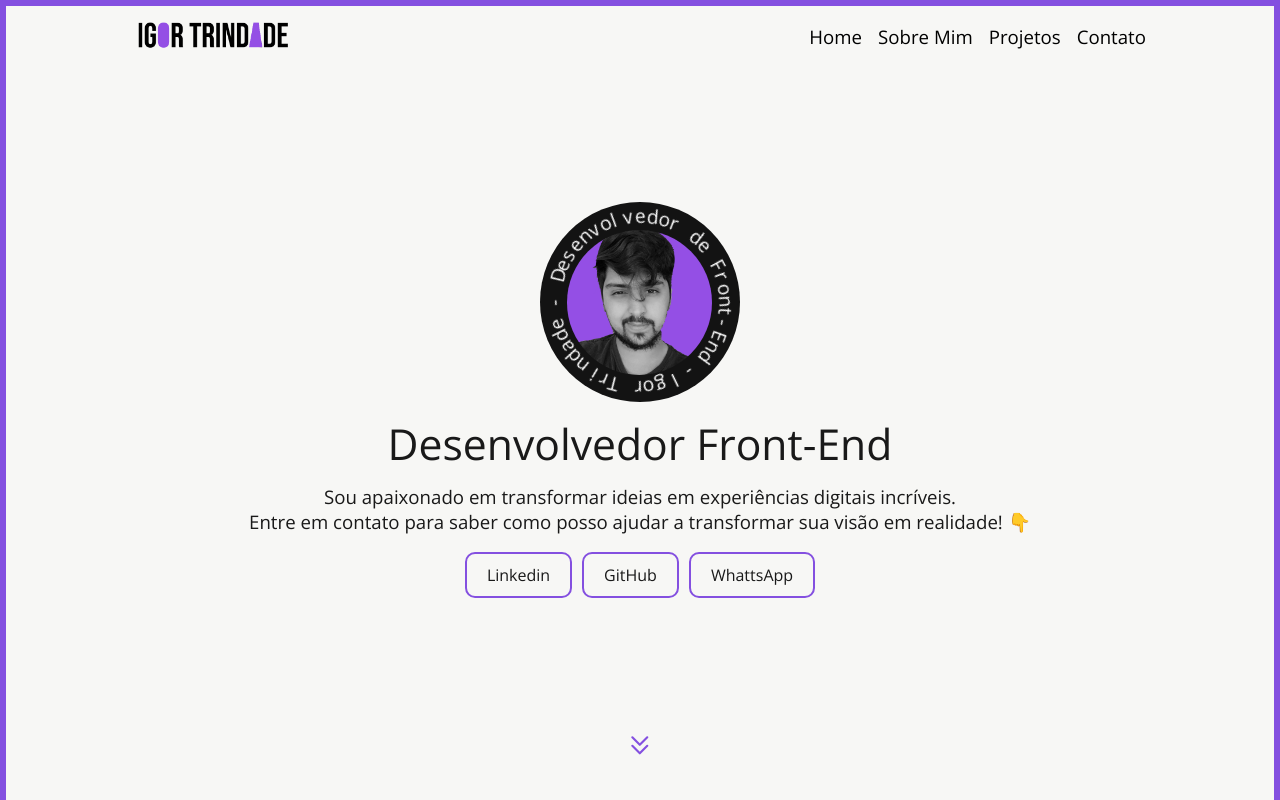
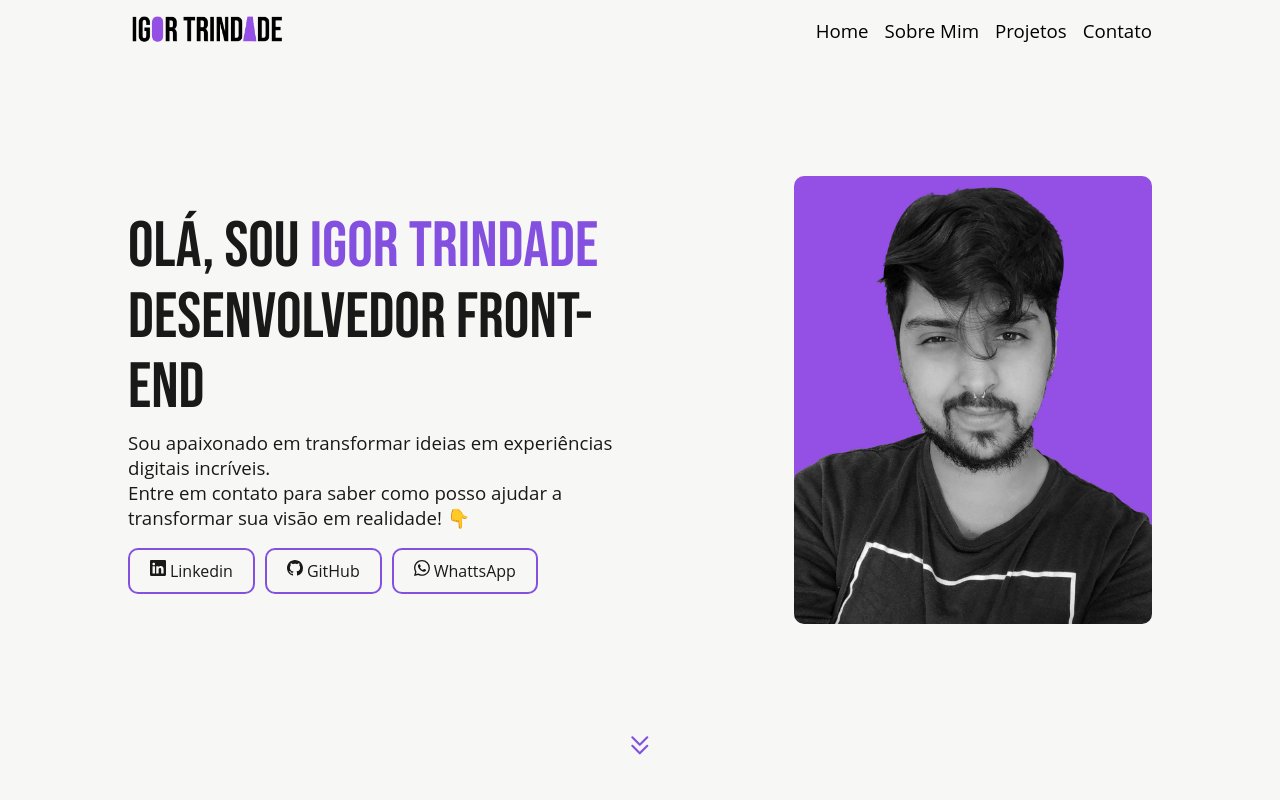
Before and after one commit to igortrindadelg/portfolio, a Next.js app: page / in a window 1280 px wide. Shown: the top 800 px of the page. Built offline with nearby package versions, Linux system fonts and the light colour scheme.

Commit message:
melhoria na hero

```diff
--- a/components/Hero.jsx
+++ b/components/Hero.jsx
@@ -1,14 +1,22 @@
 import styles from "../styles/Hero.module.scss";
 import Link from "next/link";
 import ImagemCirculo from "./ImagemCirculo";
+import Image from "next/image";
+import heroImagem from "../public/assets/imagem-igor.jpg";
+import { BsLinkedin, BsGithub, BsWhatsapp } from "react-icons/bs";
 
 export default function Hero() {
   return (
     <section className={styles.heroContainer}>
       <div className={styles.heroCTA}>
-        <ImagemCirculo />
+        {/* <p className={styles.apresentacao}> Olá, sou Igor Trindade 👋 </p> */}
 
-        <h1 className={styles.textoHeroCTA}>Desenvolvedor Front-End</h1>
+        <h1 className={styles.textoHeroCTA}>
+          Olá, sou
+          <span className={styles.apresentacao}> Igor Trindade</span>
+          <br />
+          Desenvolvedor Front-End
+        </h1>
 
         <p className={styles.descricaoCTA}>
           Sou apaixonado em transformar ideias em experiências digitais
@@ -19,17 +27,25 @@ export default function Hero() {
 
         <ul className={styles.socialButtonsContainer}>
           <Link className={styles.socialButtons} href="#">
-            Linkedin
+            <BsLinkedin /> Linkedin
           </Link>
 
           <Link className={styles.socialButtons} href="#">
-            GitHub
+            <BsGithub /> GitHub
           </Link>
 
           <Link className={styles.socialButtons} href="#">
-            WhattsApp
+            <BsWhatsapp /> WhattsApp
           </Link>
         </ul>
+      </div>
+
+      <div className={styles.heroImagemContainer}>
+        <Image
+          className={styles.heroImagem}
+          src={heroImagem}
+          alt="Picture of the author"
+        />
       </div>
     </section>
   );
--- a/styles/Hero.module.scss
+++ b/styles/Hero.module.scss
@@ -5,6 +5,7 @@
   min-height: 100svh;
   max-width: 100%;
   display: grid;
+  grid-template-columns: 1fr 1fr;
   text-align: center;
   justify-items: center;
   align-content: center;
@@ -13,23 +14,21 @@
 
 .heroCTA {
   display: grid;
-  justify-items: center;
+  align-content: center;
   text-align: left;
 
-  .apresentacao {
-    border-bottom: 6px solid $primary-color;
-    color: black;
-    padding: 0 12px;
-    border-radius: 2%;
-  }
+  .textoHeroCTA {
+    .apresentacao {
+      color: $primary-color;
+    }
 
-  .apresentacao:hover {
-    rotate: -3deg;
-  }
+    .estrela {
+      font-size: 40pt;
+    }
 
-  .textoHeroCTA {
-    margin: 12px 0;
-    font-size: 32pt;
+    line-height: 1.1;
+    margin: 6px 0;
+    font-size: 48pt;
     font-weight: 400;
     opacity: 0;
     transform: translateY(-50px);
@@ -38,9 +37,7 @@
 
   .descricaoCTA {
     font-size: 14pt;
-    text-align: center;
     margin-bottom: 18px;
-    padding: 0 100px;
     opacity: 0;
     transform: translateY(-50px);
     animation: aparecer 1s forwards 0.5s;
@@ -53,10 +50,13 @@
     justify-content: flex-start;
     opacity: 0;
     transform: translateY(-50px);
-    animation: aparecer2 1s forwards 0.75s;
+    animation: aparecer 1s forwards 0.75s;
   }
 
   .socialButtons {
+    display: grid;
+    grid-template-columns: auto 1fr;
+    grid-gap: 4px;
     border: 2px solid $primary-color;
     padding: 10px 20px;
     border-radius: 10px;
@@ -69,6 +69,20 @@
     color: white;
     rotate: -5deg;
   }
+}
+
+.heroImagemContainer {
+  display: grid;
+  justify-items: end;
+  animation: aparecer2 1s forwards;
+  opacity: 0;
+}
+
+.heroImagem {
+  // margin-top: 60px;
+  border-radius: 10px;
+  max-width: 70%;
+  height: auto;
 }
 
 .arrasteContainer {
@@ -106,22 +120,22 @@
 @keyframes aparecer {
   0% {
     opacity: 0;
-    transform: translateY(-50px);
+    transform: translateX(-50px);
   }
   100% {
     opacity: 1;
-    transform: translateY(0);
+    transform: translateX(0);
   }
 }
 
 @keyframes aparecer2 {
   0% {
     opacity: 0;
-    transform: translateY(50px);
+    transform: translateX(50px);
   }
   100% {
     opacity: 1;
-    transform: translateY(0);
+    transform: translateX(0);
   }
 }
 
--- a/styles/Home.module.scss
+++ b/styles/Home.module.scss
@@ -1,10 +1,11 @@
-@import 'colors.scss';
+@import "colors.scss";
 
-.homeContainer, .sobreMimContainer {
+.homeContainer,
+.sobreMimContainer {
   background-color: $secondary-color;
   color: $text-color;
   padding: 0 128px;
-    margin: 0 6px;
+  // margin: 0 6px;
 }
 
 .arrasteContainer {
@@ -22,7 +23,8 @@
 }
 
 @media (max-width: 992px) {
-    .homeContainer, .sobreMimContainer {
+  .homeContainer,
+  .sobreMimContainer {
     padding: 0 12px;
   }
 
--- a/styles/Navbar.module.scss
+++ b/styles/Navbar.module.scss
@@ -8,8 +8,8 @@
   left: 0;
   right: 0;
   padding: 0 128px;
-  margin: 0 6px;
-  border-top: 6px solid $primary-color;
+  // margin: 0 6px;
+  // border-top: 6px solid $primary-color;
   display: grid;
   grid-template-columns: auto 1fr auto;
   grid-template-rows: 60px;
--- a/styles/globals.scss
+++ b/styles/globals.scss
@@ -1,11 +1,14 @@
-@import url("https://fonts.googleapis.com/css2?family=Open+Sans:ital,wght@0,300;0,400;0,500;0,600;0,700;0,800;1,300;1,400;1,500;1,600;1,700;1,800&display=swap");
-
 @import "colors.scss";
+@import url("https://fonts.googleapis.com/css2?family=Bebas+Neue&display=swap");
 
 html,
 body {
   font-family: "Open Sans", sans-serif;
   background-color: $primary-color;
+}
+
+h1 {
+  font-family: "Bebas Neue", cursive;
 }
 
 a {
```
Lines whose indentation alone changed are shown as unchanged.
